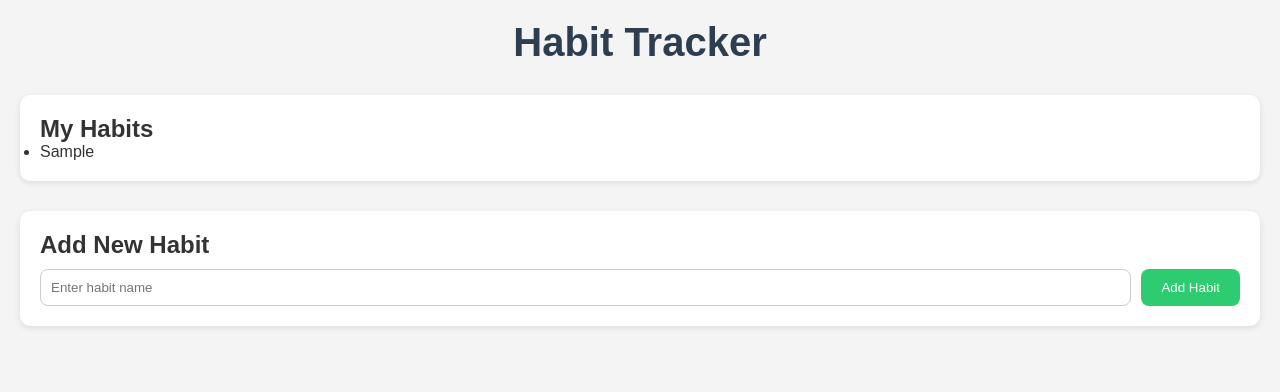
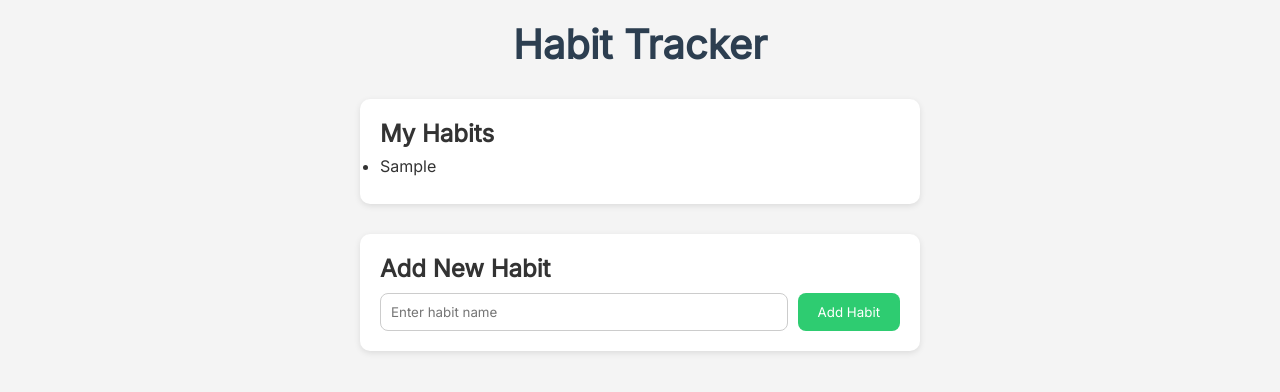
Before and after one commit to gummisammi/habit-tracker, a plain HTML site: page index.html in a window 1280 px wide. Both pictures are taken after typing "Sample" into the empty fields and a click on the button "Add Habit". Drawn offline with Linux system fonts and the light colour scheme.

Commit message:
Day 4: Final static build of habit tracker

```diff
--- a/index.html
+++ b/index.html
@@ -5,6 +5,7 @@
     <meta name="viewport" content="width=device-width, initial-scale=1.0">
     <title>My Habit Tracker</title>
     <link rel="stylesheet" href="styles.css">
+    <link href="https://fonts.googleapis.com/css2?family=Inter&display=swap" rel="stylesheet">
     <script src="script.js"></script>
 </head>
 <body>
--- a/styles.css
+++ b/styles.css
@@ -3,13 +3,15 @@
     margin: 0;
     padding: 0;
     box-sizing: border-box;
-    font-family: sans-serif;
+    font-family: 'Inter',sans-serif;
   }
 
   body {
     background-color: #f4f4f4;
     color: #333;
     padding: 20px;
+    max-width: 600px;
+    margin: 0 auto;
   }
 
   header {
@@ -55,3 +57,7 @@
   button:hover {
     background-color: #27ae60;
   }
+
+  li {
+    margin: 8px 0;
+  }
```
